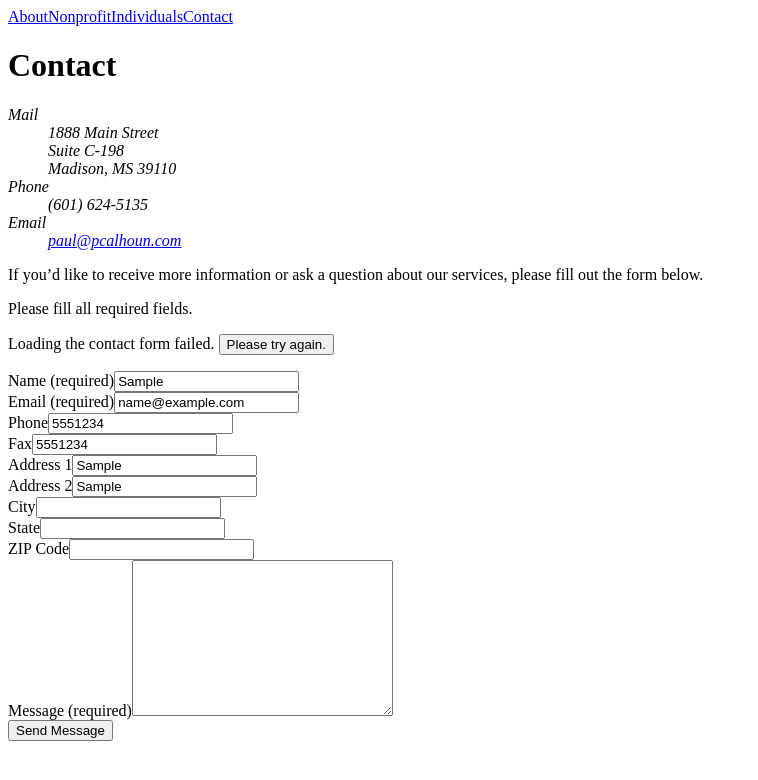
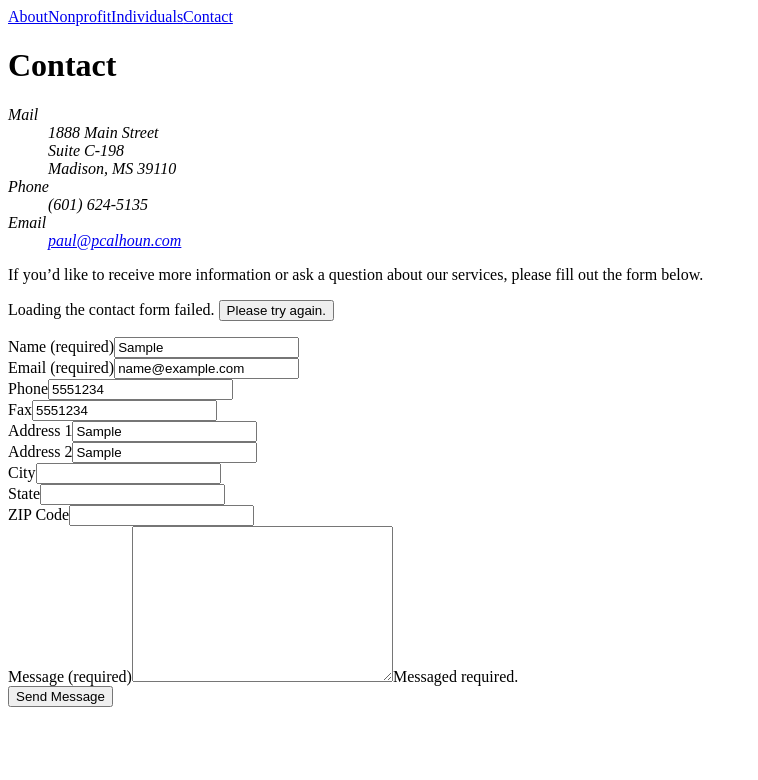
Before and after one commit to dcalhoun/life-stewardship, a Next.js app: page /contact in a window 1280 px wide. Both pictures are taken after typing "Sample", "name@example.com", "5551234", "5551234", "Sample", "Sample" into the empty fields and a click on the button "Send Message". Shown: the top 780 px of the page, without its empty margins (0-758 px from the left). Built offline with nearby package versions, Linux system fonts and the light colour scheme.

Commit message:
Add inline form errors

```diff
--- a/pages/contact.tsx
+++ b/pages/contact.tsx
@@ -4,9 +4,32 @@ import { useState, useEffect, useRef } from "react";
 
 const EMAIL = "paul@pcalhoun.com";
 
+interface FormError {
+  subject: string;
+  message: string;
+}
+
+interface FormControlProps {
+  children: React.ReactChild;
+  errors: FormError[];
+  name: string;
+  label: string;
+}
+
+function FormControl<FormControlProps>({ children, label, name, errors }) {
+  let error = errors.find(({ subject }) => subject === name);
+  return (
+    <div>
+      <label htmlFor={name}>{label}</label>
+      {children}
+      {error ? <span>{error.message}</span> : null}
+    </div>
+  );
+}
+
 export default function Index() {
   let [toast, setToast] = useState(null);
-  let [error, setError] = useState(null);
+  let [errors, setErrors] = useState([]);
   let [reCaptchaLoadAttempts, setReCaptchaLoadAttempts] = useState(0);
   let reCaptchaId = useRef(null);
 
@@ -62,13 +85,23 @@ export default function Index() {
   }, [toast]);
 
   function handleFormSubmit(event) {
+    console.log("> submit");
+
     event.preventDefault();
     let form = event.currentTarget;
-    if (!form.checkValidity()) {
-      setError("Please fill all required fields.");
+    let errors = Array.from(form.elements)
+      .filter((el: HTMLInputElement) => !el.checkValidity())
+      .map((el: HTMLInputElement) => ({
+        subject: el.name,
+        message: el.dataset.errorMessage,
+      }));
+
+    if (errors.length > 0) {
+      setErrors(errors);
       return;
     }
-    setError(null);
+
+    setErrors([]);
     let formData = new FormData(form);
     let formEntries = Array.from(formData.entries()).reduce(
       (acc, [key, value]) => (value ? { ...acc, [key]: value } : acc),
@@ -97,7 +130,7 @@ export default function Index() {
         }
       })
       .catch((error) => {
-        setError(error.message);
+        setErrors([{ subject: "form", message: error.message }]);
       });
   }
 
@@ -132,7 +165,18 @@ export default function Index() {
           services, please fill out the form below.
         </p>
         {toast ? <p>{toast}</p> : null}
-        {error ? <p>{error}</p> : null}
+        {errors.length > 0 ? (
+          <p>
+            {errors
+              .filter(({ subject }) => subject === "form")
+              .map(({ message }, index) => (
+                <span key={index}>
+                  {message}
+                  <br />
+                </span>
+              ))}
+          </p>
+        ) : null}
 
         {reCaptchaLoadAttempts > 2 ? (
           <p>
@@ -153,57 +197,64 @@ export default function Index() {
           noValidate
           onSubmit={handleFormSubmit}
         >
-          <div>
-            <label htmlFor="name">Name (required)</label>
-            <input type="text" name="name" id="name" required />
-          </div>
-          <div>
-            <label htmlFor="_replyto">Email (required)</label>
-            <input type="email" name="_replyto" id="_replyto" required />
-          </div>
+          <FormControl label="Name (required)" name="name" errors={errors}>
+            <input
+              type="text"
+              name="name"
+              id="name"
+              required
+              data-error-message="Name is required."
+            />
+          </FormControl>
+          <FormControl label="Email (required)" name="_replyto" errors={errors}>
+            <input
+              type="email"
+              name="_replyto"
+              id="_replyto"
+              required
+              data-error-message="Valid email is required."
+            />
+          </FormControl>
           <input
             type="hidden"
             name="_subject"
             value="New Life Stewardship Inquiry"
           />
-          <div>
-            <label htmlFor="phone">Phone</label>
+          <FormControl label="Phone" name="phone" errors={errors}>
             <input type="tel" name="phone" id="phone" />
-          </div>
-          <div>
-            <label htmlFor="fax">Fax</label>
+          </FormControl>
+          <FormControl label="Fax" name="fax" errors={errors}>
             <input type="tel" name="fax" id="fax" />
-          </div>
-          <div>
-            <label htmlFor="address">Address 1</label>
-            <input type="text" name="address" id="address" />
-          </div>
-          <div>
-            <label htmlFor="address">Address 2</label>
-            <input type="text" name="address" id="address" />
-          </div>
-          <div>
-            <label htmlFor="city">City</label>
+          </FormControl>
+          <FormControl label="Address 1" name="address-1" errors={errors}>
+            <input type="text" name="address-1" id="address-1" />
+          </FormControl>
+          <FormControl label="Address 2" name="address-2" errors={errors}>
+            <input type="text" name="address-2" id="address-2" />
+          </FormControl>
+          <FormControl label="City" name="city" errors={errors}>
             <input type="text" name="city" id="city" />
-          </div>
-          <div>
-            <label htmlFor="state">State</label>
+          </FormControl>
+          <FormControl label="State" name="state" errors={errors}>
             <input type="text" name="state" id="state" maxLength={2} />
-          </div>
-          <div>
-            <label htmlFor="zip-code">ZIP Code</label>
+          </FormControl>
+          <FormControl label="ZIP Code" name="zip-code" errors={errors}>
             <input type="text" name="zip-code" id="zip-code" />
-          </div>
-          <div>
-            <label htmlFor="message">Message (required)</label>
+          </FormControl>
+          <FormControl
+            label="Message (required)"
+            name="message"
+            errors={errors}
+          >
             <textarea
               name="message"
               id="message"
               cols={30}
               rows={10}
               required
+              data-error-message="Messaged required."
             ></textarea>
-          </div>
+          </FormControl>
           <div id="js-reCaptcha" />
           <button type="submit">Send Message</button>
         </form>
```
